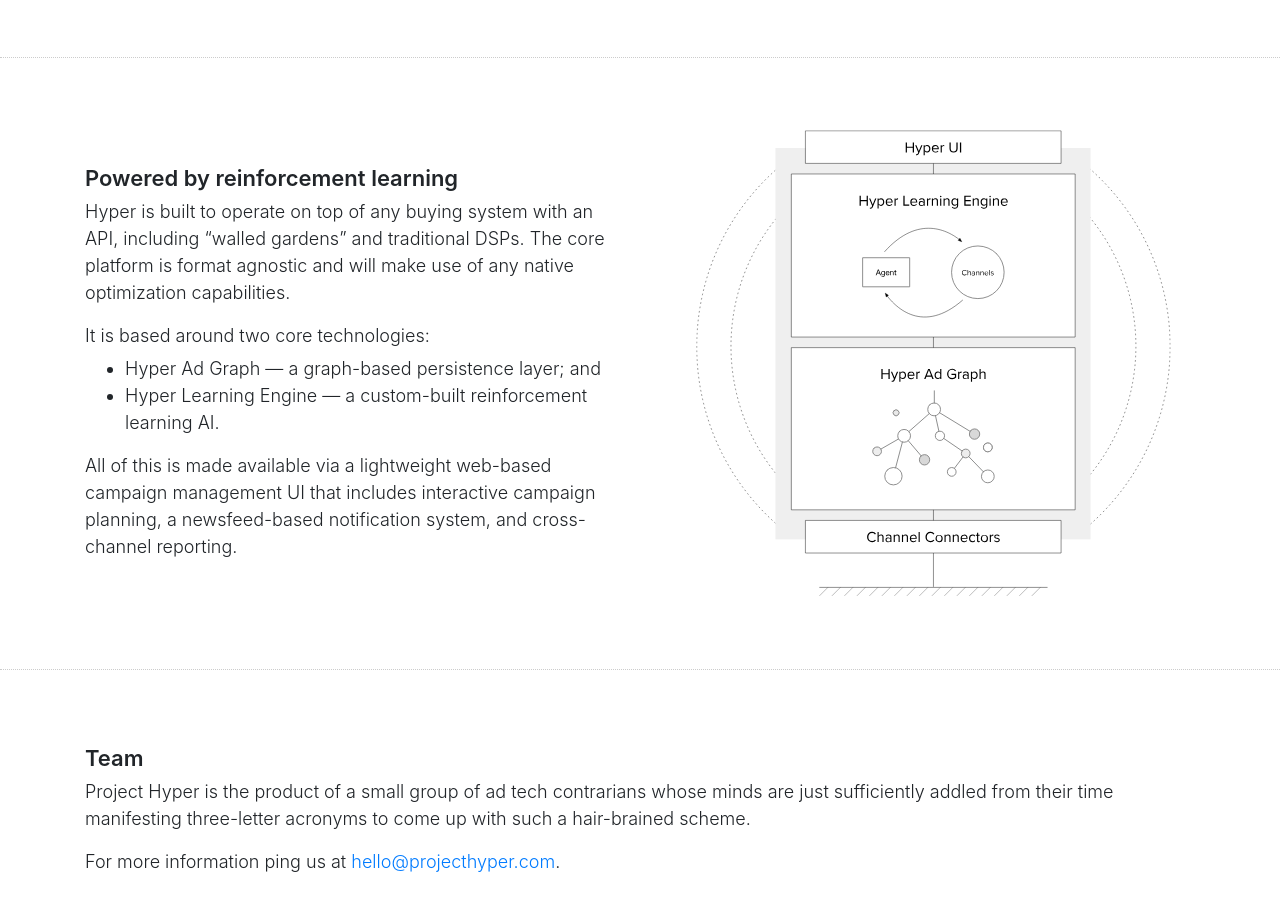
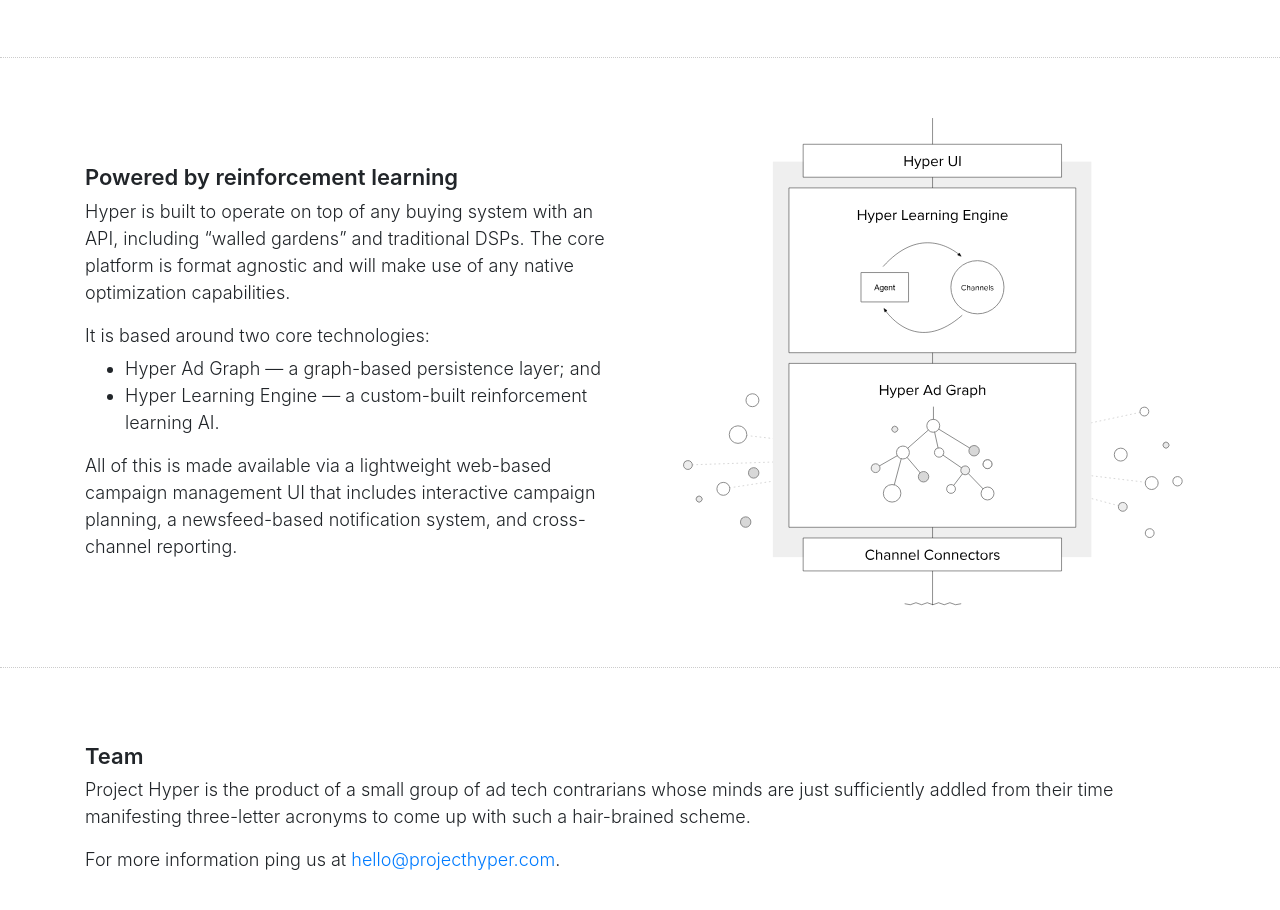
Before and after one commit to projecthyper/projecthyper.com, a website: page new.html in a window 1280 px wide. Shown: the part 1503-2413 px from the top of the page. Drawn offline with nearby package versions, Linux system fonts and the light colour scheme; files whose address does not match are found by name.

Commit message:
Add improved tech stack diagram.

```diff
--- a/new.html
+++ b/new.html
@@ -241,8 +241,7 @@
                         <p>All of this is made available via a lightweight web-based campaign management UI that includes interactive campaign planning, a newsfeed-based notification system, and cross-channel reporting.</p>
                     </div>
                     <div class="col-md-6 text-center">
-                        <!--<div class="grey-circle"></div>-->
-                        <img class="tech-stack-diagram" src="images/tech-stack-with-circles.svg">
+                        <img class="tech-stack-diagram" src="images/tech-stack-with-nodes.svg">
                     </div>
                 </div>
             </div>
```
Also changed, not shown: images/tech-stack-with-nodes.svg (added), 1 other file.
